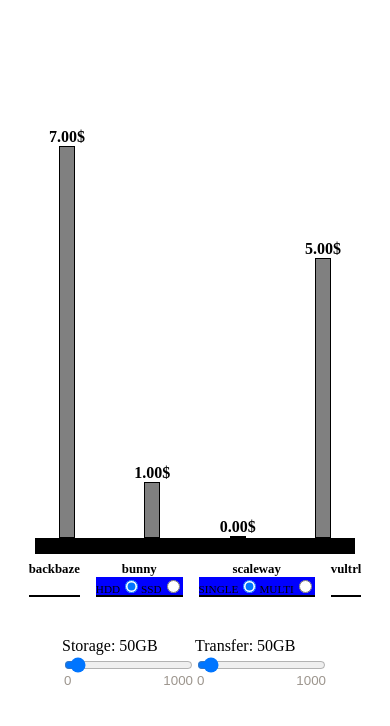
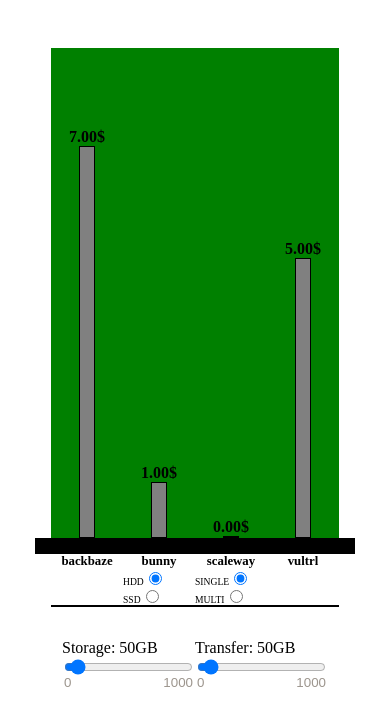
Before and after one commit to Viper-JSX/Storage-price-calculator, a website built with webpack: page src/index.html in a window 390 px wide. Built offline with nearby package versions, Linux system fonts and the light colour scheme.

Commit message:
Adjusted services size to fit the size of each column related to it

```diff
--- a/src/css/main.css
+++ b/src/css/main.css
@@ -75,18 +75,18 @@
 }
 
 .serviceItem{
-    margin: 0.5rem;
+    height: 100%;
     border-bottom: var(--darkBorder);
+    overflow: auto;
 }
 
 .serviceItem fieldset{
     margin: 0;
     padding: 0;
-    font-size: 0.7rem;
+    font-size: 0.6rem;
     border: none;
     display: flex;
     flex-wrap: wrap;
-    background-color: blue;
 }
 
 .serviceName{
@@ -102,12 +102,14 @@
 }
 
 .chartItem{
+    height: 100%;
+    align-items: center;
     display: flex;
-    /* background-color: green; */
+    background-color: green;
 }
 
 .chartColumn{
-    height: 20px;
+    height: 1.2rem;
     background-color: gray;
     border: var(--thinDarkBorder);
 
@@ -144,45 +146,38 @@
     }
 
     #chartServices,  #chartColumns{
-        padding: 0px;
+        min-width: 320px;
         padding: 0 1rem 0 1rem;
+        justify-content: space-between;
+        flex-direction: row;
+    }
+
+    .serviceItem{
+        width: 100%;
+        height: auto;
+        margin: 0;
+        font-size: 0.8rem;
+        text-align: center;
     }
 
     #chartColumns{
         height: 60vh;
-        min-height: 320px;
         border-left: none;
         border-bottom: 1rem solid black;
-        flex-direction: row;
         align-items: flex-end;
     }
 
-    .serviceItem{
-        font-size: 0.8rem;
-    }
-
     .chartItem{
-        width: 2rem;
+        width: 100%;
         height: 100%;
         align-items: center;
         flex-direction: column-reverse;
     }
 
     .chartColumn{
-        width: 1rem !important;
+        width: 1rem !important; /*Overrite animation's value*/
         height: calc(100% * 0.8 * var(--size));
         animation-name: columnHeightResize;
-    }
-
-    #chartServices{
-        justify-content: space-between;
-        flex-direction: row;
-    }
-
-    .serviceItem{
-        text-align: center;
-        word-wrap: break-word;
-        word-break: break-all;
     }
 }
 
--- a/src/js/various_things/services_list.js
+++ b/src/js/various_things/services_list.js
@@ -70,4 +70,5 @@
          singleOMultiOption: false,
          discounts: null
      },
+
 ];
```
Lines whose indentation alone changed are shown as unchanged.
